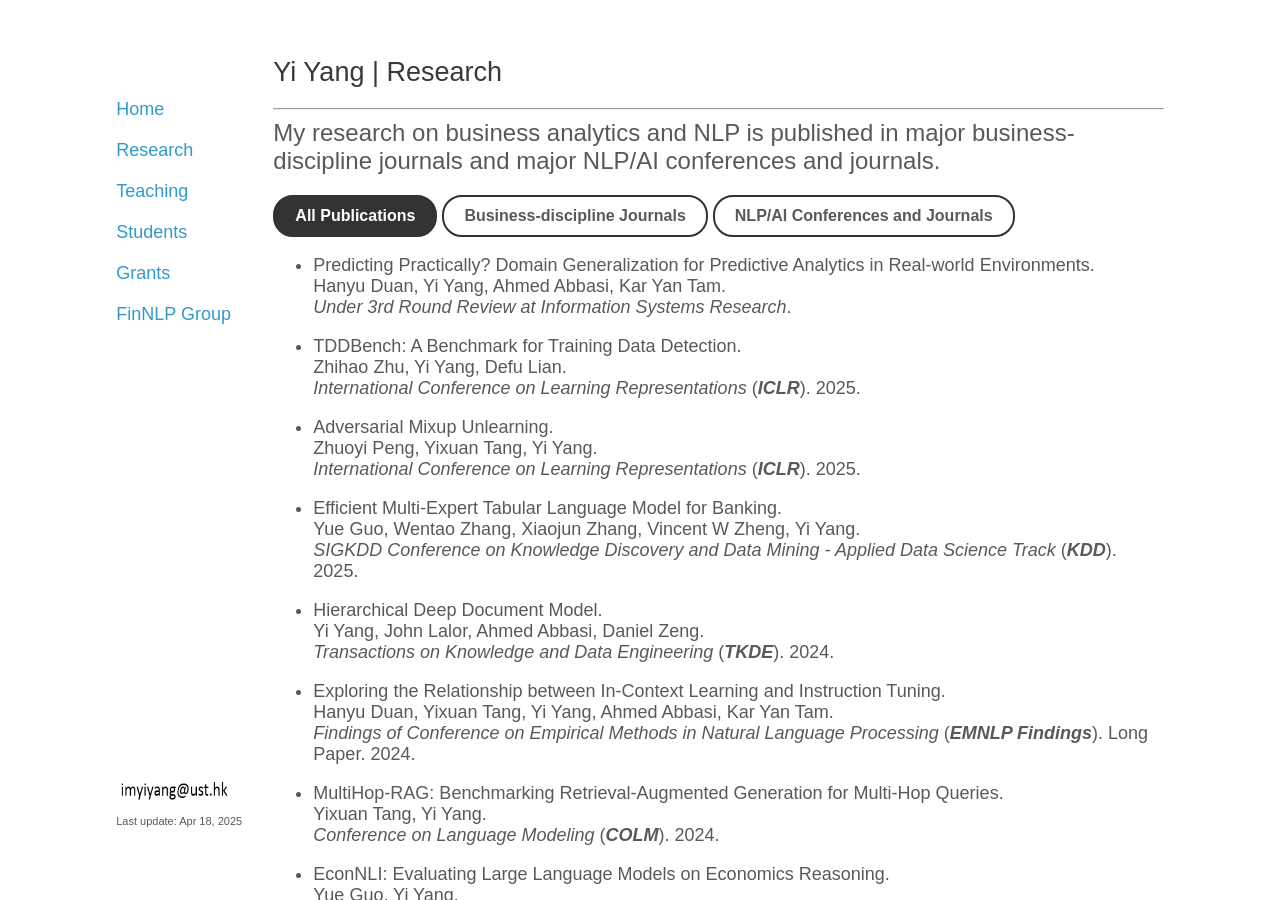
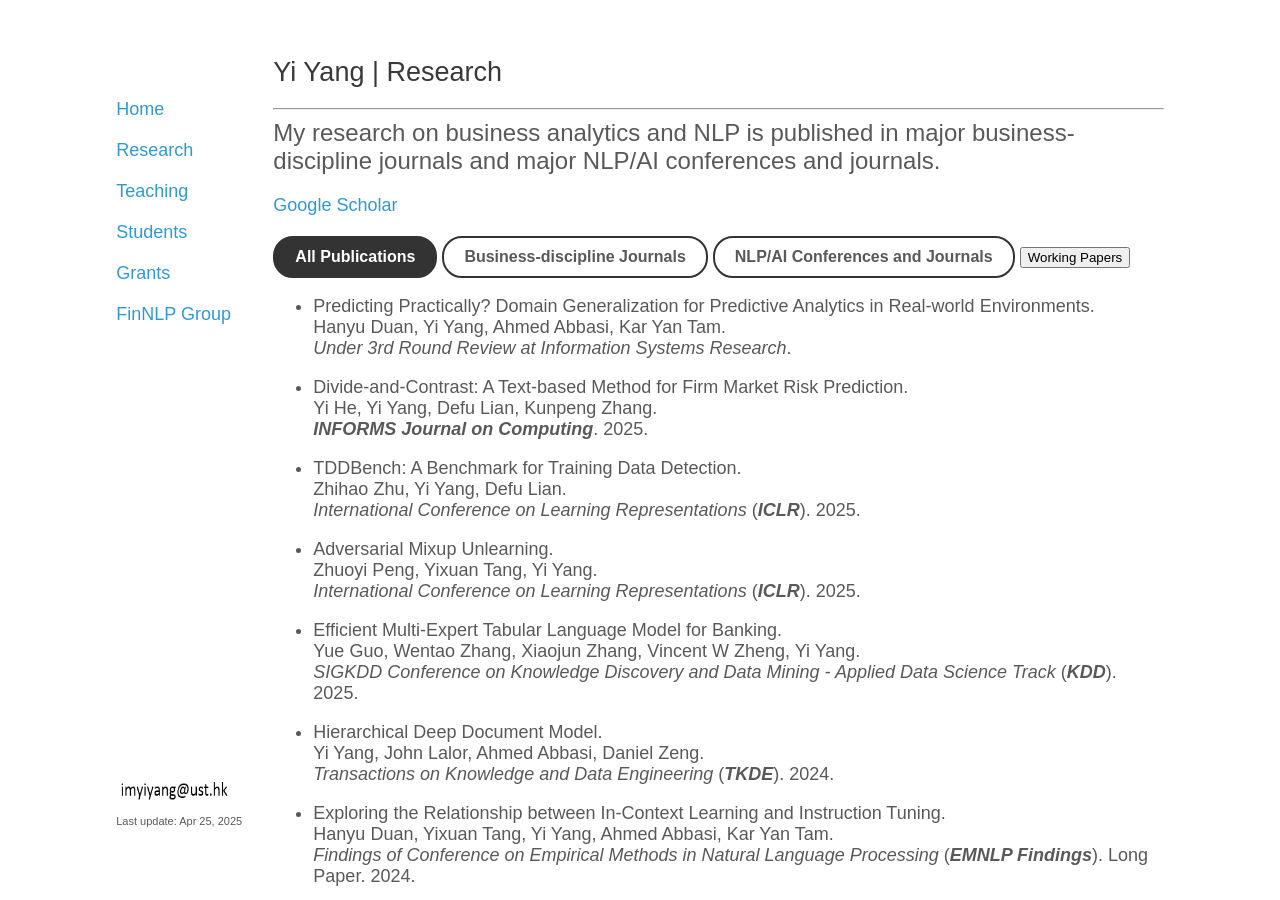
Before and after one commit to yya518/yya518.github.io, a Jekyll site: the page built from research.md, in a window 1280 px wide and 900 px high. Built offline with Jekyll 4.4.1, drawn with Linux system fonts in a browser that asks for light colours.

Commit message:
add working paper type

```diff
--- a/_includes/publication-buttons.html
+++ b/_includes/publication-buttons.html
@@ -2,4 +2,5 @@
   <button id="all">All Publications</button>
   <button id="business">Business-discipline Journals</button>
   <button id="nlp">NLP/AI Conferences and Journals</button>
+  <button id="working">Working Papers</button>
 </div>
--- a/_layouts/default.html
+++ b/_layouts/default.html
@@ -21,7 +21,7 @@
 
       <footer>
                    <img src="email.png" width=120 height=25>
-           <p><small>Last update: Apr 18, 2025</small><br>
+           <p><small>Last update: Apr 25, 2025</small><br>
 
         <!--<small>Powered by <a href="https://github.com/mojombo/jekyll">Jekyll</a> </small></p>-->
       </footer>
--- a/assets/script.js
+++ b/assets/script.js
@@ -8,12 +8,21 @@
   function showBusiness() {
     $(".business").show();
     $(".nlp").hide();
+    $(".working").hide();
   }
 
   // Function to show conference papers only
   function showNLP() {
     $(".business").hide();
     $(".nlp").show();
+    $(".working").hide();
+  }
+
+  // Function to show working papers only
+  function showWorking() {
+    $(".business").hide();
+    $(".nlp").hide();
+    $(".working").show();
   }
 
   // Event listeners for the tabs
@@ -35,6 +44,12 @@
     $(this).addClass("active");
   });
 
+  $("#working").click(function() {
+      showWorking();
+      $(".active").removeClass("active");
+      $(this).addClass("active");
+    });
+
   // Initialize by showing all papers and setting "All" button as active
   showAll();
   $("#all").addClass("active");
--- a/research.md
+++ b/research.md
@@ -10,12 +10,18 @@
 
 <span style="font-size:24px;"> My research on business analytics and NLP is published in major business-discipline journals and major NLP/AI conferences and journals.</span>
 
+[Google Scholar](https://scholar.google.com/citations?user=Prh_dHkAAAAJ)
+
 {% include publication-buttons.html %}
 + Predicting Practically? Domain Generalization for Predictive Analytics in Real-world Environments.
 Hanyu Duan, Yi Yang, Ahmed Abbasi, Kar Yan Tam.
 *Under 3rd Round Review at Information Systems Research*.
+{: .working}
+
++ Divide-and-Contrast: A Text-based Method for Firm Market Risk Prediction.
+Yi He, Yi Yang, Defu Lian, Kunpeng Zhang.
+***INFORMS Journal on Computing***. 2025.
 {: .business}
-
 
 + TDDBench: A Benchmark for Training Data Detection.
 Zhihao Zhu, Yi Yang, Defu Lian.
```
Also changed, not shown: grants.md (+2 -1 lines), teaching.md (+1 -1 lines).
